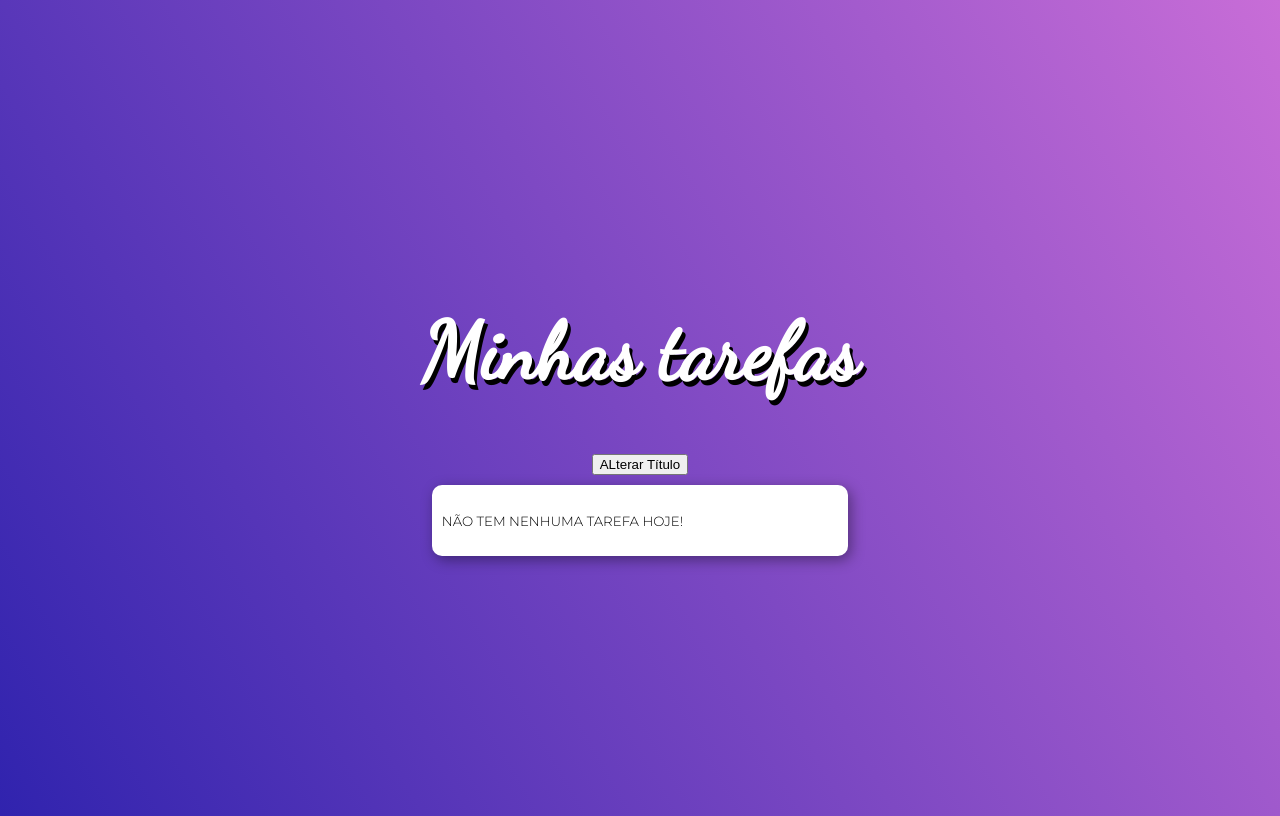
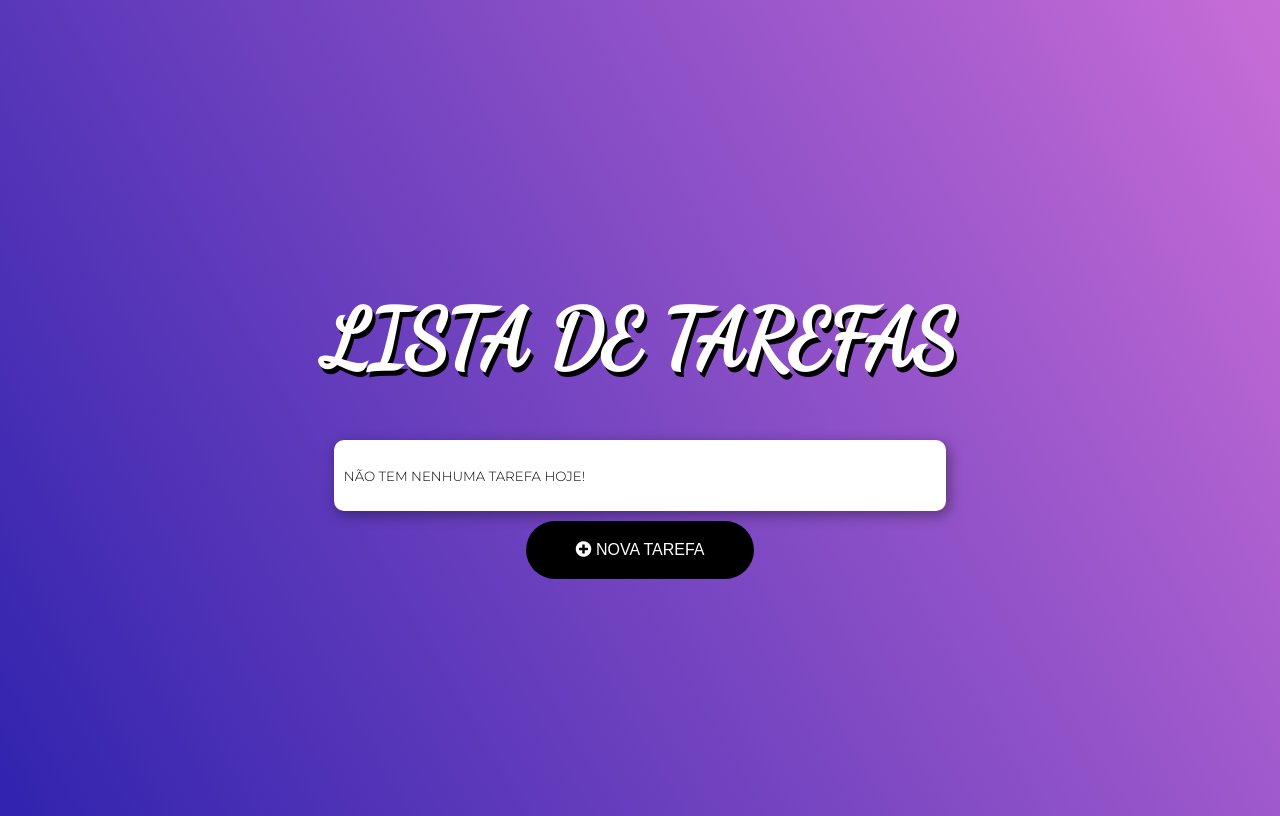
Before and after one commit to RafaelBonotto/angular.Todo, an Angular app: page / in a window 1280 px wide. Built offline with nearby package versions, Linux system fonts and the light colour scheme.

Commit message:
Botão com animação fadeInUp chamando a função changeMode e só será exibido se mode == 'list'

```diff
--- a/src/app/app.component.html
+++ b/src/app/app.component.html
@@ -1,6 +1,4 @@
-<h1 class="title animate__animated animate__bounce"> {{ titulo }} </h1>
-
-<button (click)="alterarTitulo()">ALterar Título</button>
+<h1 class="title animate__animated animate__bounce"> LISTA DE TAREFAS </h1>
 
 <ul class="animated flipInX" *ngIf="mode=='list'">
     <p *ngIf="todos.length == 0"><small>NÃO TEM NENHUMA TAREFA HOJE!</small></p>
@@ -23,3 +21,8 @@
     </fieldset>
 </form>
 </div>
+
+<button class="add-button animated fadeInUp button" (click)="changeMode('add')" *ngIf="mode=='list'">
+    <i class="fas fa-plus-circle"></i>
+    NOVA TAREFA
+  </button>
```
